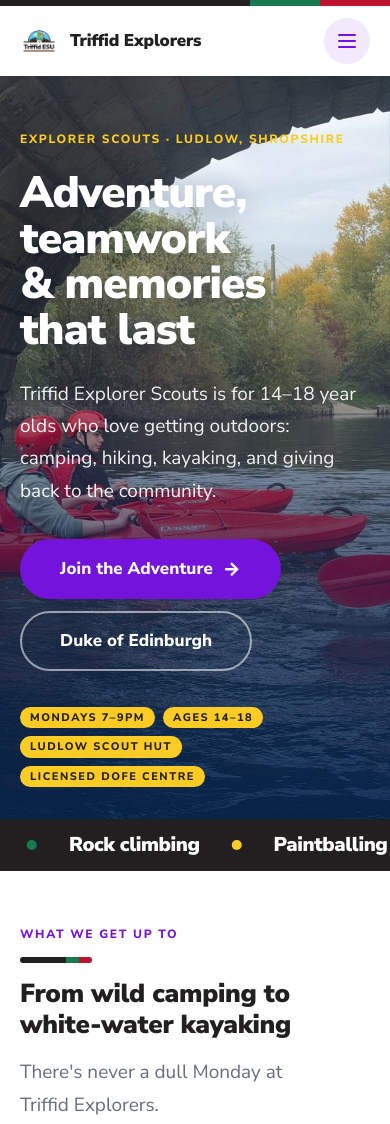
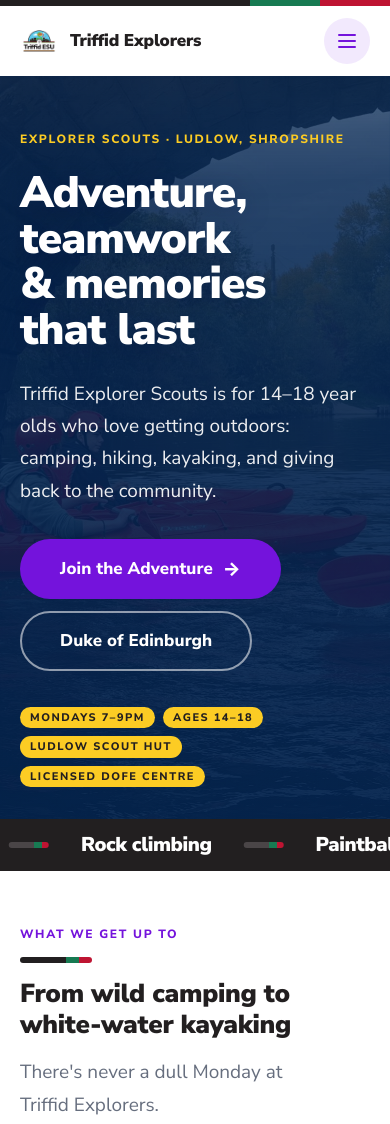
Before and after one commit to mrapoc/Triffidesu-website, a website: page index.html in a window 390 px wide. Shown: the top 1124 px of the page. Drawn offline with Linux system fonts and the light colour scheme; no server answers.

Commit message:
Remove Gift Aid claims, fix hero text contrast, restore the necker ratio (#9)
The unit can't claim Gift Aid, so the supporters page no longer says it
can: the Gift Aid section, hero badge, facts row and meta description
are gone, and the muted section backgrounds re-alternate around the gap.

Hero type was failing on bright photographs. The scrim was sized to the
hero, but on a phone the text climbs to 93% of it and the gradient
stopped at 78%, leaving the eyebrow and the top of the h1 on bare sky —
42 of 58 text elements had area under the WCAG minimum, some at 1.0:1.
The scrim now hangs off .hero-content so it is as tall as the type, and
falls away to the right where there is room beside it. 70 elements
judged after the change, none below the minimum, tightest 4.75:1.

The necker is now the fabric's own black 64% / green 18% / red 18% on
every surface, including the marquee separators, which were red / green
/ gold dots. On dark the black band is lifted to #4a4547 so it reads on
navy, deep navy, ink and purple at every size.

```diff
--- a/css/style.css
+++ b/css/style.css
@@ -189,9 +189,27 @@
   --scrim-bottom: linear-gradient(to top, rgba(0, 33, 77, .88) 0%, rgba(0, 33, 77, .55) 38%, rgba(0, 33, 77, 0) 78%);
   --scrim-full: linear-gradient(180deg, rgba(0, 33, 77, .35), rgba(0, 33, 77, .72));
 
-  /* The necker. On navy or ink the black band vanishes, so use --necker-on-dark. */
+  /* The hero scrim is measured against the block of type, not the hero, and
+     is applied to .hero-content. A hero-height gradient runs out before the
+     type does: on a phone the text climbs to 93% of the hero, so the eyebrow
+     and the top of the h1 ended up on bare photograph. Held above .8 for the
+     whole height of the type so gold on a blown-out sky still clears 4.5:1. */
+  --scrim-hero: linear-gradient(to top,
+      rgba(0, 33, 77, .88) 0%,
+      rgba(0, 33, 77, .86) 55%,
+      rgba(0, 33, 77, .82) 76%,
+      rgba(0, 33, 77, .70) 88%,
+      rgba(0, 33, 77, 0) 100%);
+  /* A light wash under all of it, so the photo still reads as one image. */
+  --scrim-hero-base: linear-gradient(to top, rgba(0, 33, 77, .32) 0%, rgba(0, 33, 77, .12) 55%, rgba(0, 33, 77, 0) 88%);
+
+  /* The necker, in the fabric's own proportions: 64% black body, then green
+     and red on the outer edge. Same ratio on every surface. On navy or ink
+     the black band would disappear into the background, so on dark it is
+     lifted just far enough to read — the proportions never change. */
   --necker: linear-gradient(90deg, var(--necker-black) 0 64%, var(--necker-green) 64% 82%, var(--necker-red) 82% 100%);
-  --necker-on-dark: linear-gradient(90deg, var(--necker-green) 0 55%, var(--necker-red) 55% 100%);
+  --necker-black-on-dark: #4a4547;
+  --necker-on-dark: linear-gradient(90deg, var(--necker-black-on-dark) 0 64%, var(--necker-green) 64% 82%, var(--necker-red) 82% 100%);
   --necker-height: 6px;
 
   /* --- Motion --- */
@@ -1129,7 +1147,7 @@ button {
   content: "";
   position: absolute;
   inset: 0;
-  background: var(--scrim-bottom);
+  background: var(--scrim-hero-base);
   pointer-events: none;
 }
 
@@ -1144,6 +1162,32 @@ button {
   flex-direction: column;
   gap: var(--space-5);
   align-items: flex-start;
+}
+
+/* Sized to the type, and reaching a little above it so the top edge fades
+   out over the hero's own top padding rather than banding across the photo.
+   Spans the viewport rather than the container; .hero clips it. */
+.hero-content::before {
+  content: "";
+  position: absolute;
+  top: -15%;
+  bottom: 0;
+  left: 50%;
+  width: 100vw;
+  margin-left: -50vw;
+  z-index: -1;
+  background: var(--scrim-hero);
+  pointer-events: none;
+}
+
+/* Once there's room beside the type, let the scrim fall away to the right so
+   the photograph is still a photograph. The type never reaches past about
+   200px right of centre at any width, hence the stops. */
+@media (min-width: 900px) {
+  .hero-content::before {
+    -webkit-mask-image: linear-gradient(to right, #000 0 calc(50% + 200px), transparent calc(50% + 600px));
+    mask-image: linear-gradient(to right, #000 0 calc(50% + 200px), transparent calc(50% + 600px));
+  }
 }
 
 .hero-content .eyebrow {
@@ -1222,7 +1266,9 @@ button {
   width: 100%;
   height: 100%;
   object-fit: cover;
-  opacity: .28;
+  /* .28 let a bright photo lift the navy far enough that muted body copy
+     dropped under 4.5:1. */
+  opacity: .16;
 }
 
 .hero-wash .container {
@@ -1272,20 +1318,15 @@ button {
   white-space: nowrap;
 }
 
+/* Was a red / green / gold dot. A dot can't hold the necker's proportions
+   and a black one is invisible on ink, so the separator is a small necker
+   instead: one mark, all three colours, the fabric's own 64/18/18. */
 .marquee i {
-  width: 10px;
-  height: 10px;
+  width: 40px;
+  height: var(--necker-height);
   flex: none;
   border-radius: var(--radius-pill);
-  background: var(--necker-red);
-}
-
-.marquee i:nth-of-type(3n + 2) {
-  background: var(--necker-green);
-}
-
-.marquee i:nth-of-type(3n) {
-  background: var(--triffid-gold);
+  background: var(--necker-on-dark);
 }
 
 .marquee-purple {
--- a/llms.txt
+++ b/llms.txt
@@ -61,7 +61,7 @@ The programme is member-led: at the start of every term Explorers tell the leade
 - https://www.triffidesu.co.uk/join.html — How to join, written for teenagers
 - https://www.triffidesu.co.uk/moving-up.html — For Scouts considering moving up to Explorers (free indefinitely while still in Scouts)
 - https://www.triffidesu.co.uk/bring-a-mate.html — Page for friends of existing Explorers who are not currently in Scouting
-- https://www.triffidesu.co.uk/support.html — Supporters, donations, Gift Aid and what the unit is fundraising for
+- https://www.triffidesu.co.uk/support.html — Supporters, donations and what the unit is fundraising for
 
 ## Citation guidance
 
```
Also changed, not shown: support.html (+6 -22 lines).
